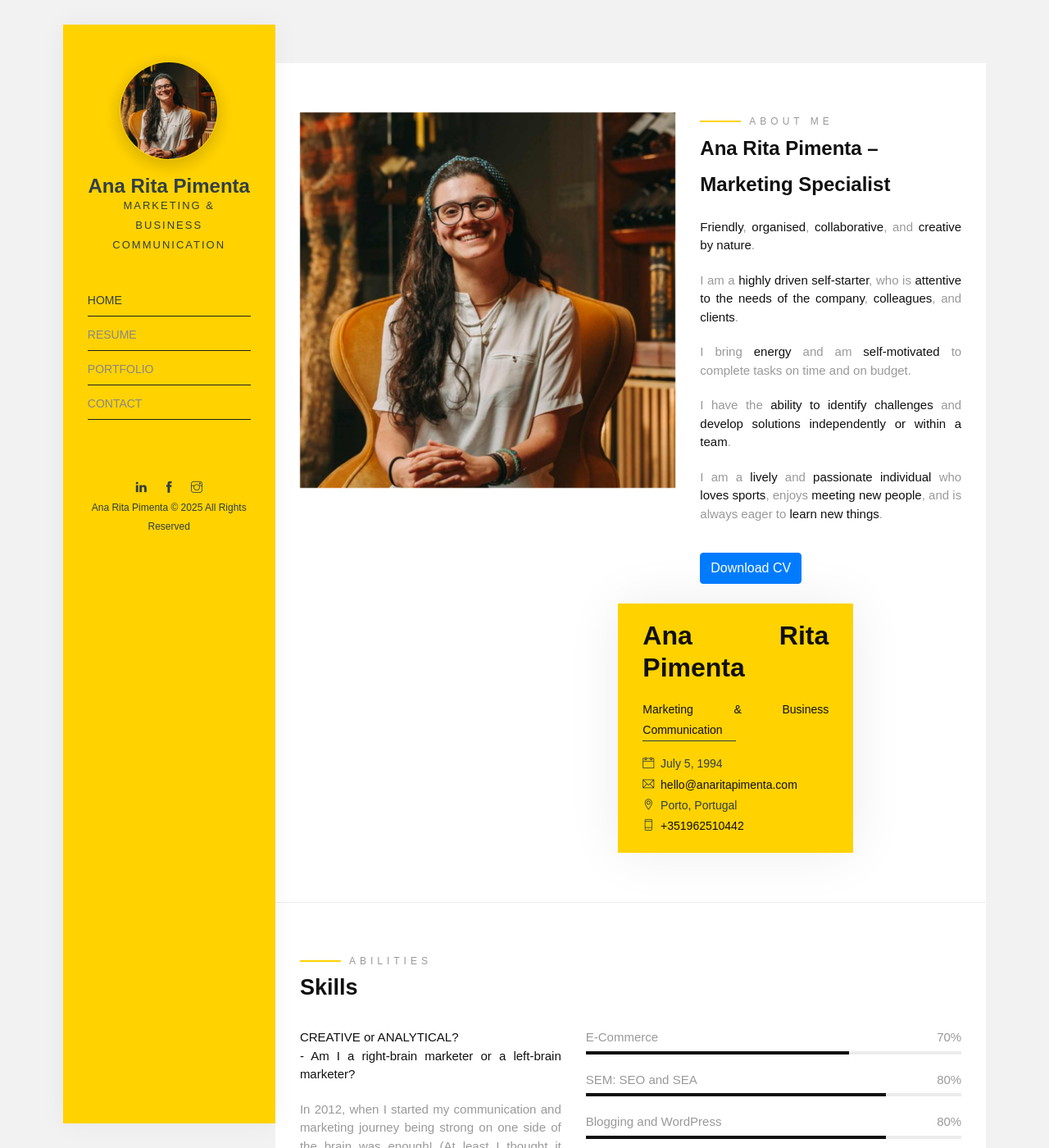
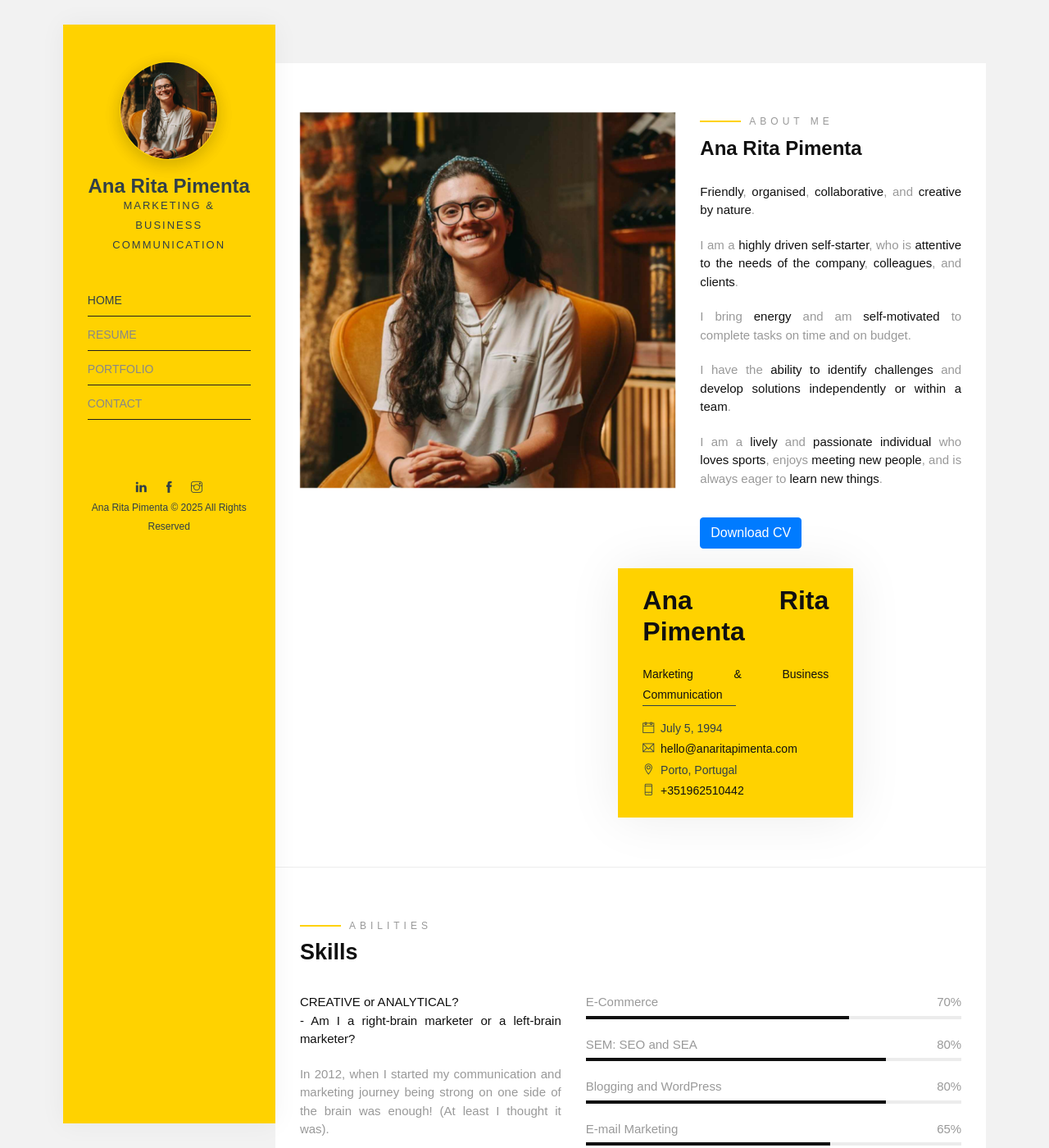
Before and after one commit to anaritapimenta/anaritapimenta.github.io, a Jekyll site: the page built from index.html, in a window 1280 px wide and 1400 px high. Shown: the whole window at 82% size. Built offline with Jekyll 4.4.1, drawn with Linux system fonts in a browser that asks for light colours; some web fonts are replaced; some of the changed text lies outside the part shown.

Commit message:
Update index.html

```diff
--- a/index.html
+++ b/index.html
@@ -30,6 +30,21 @@ layout: default
 
   <!-- Stylesheets -->
   <link rel="stylesheet" href="{{ '/assets/css/style.css' | relative_url }}">
+
+  <style>
+    /* Screen reader only - hides visually but keeps accessible */
+    .sr-only {
+      position: absolute !important;
+      width: 1px !important;
+      height: 1px !important;
+      padding: 0 !important;
+      margin: -1px !important;
+      overflow: hidden !important;
+      clip: rect(0, 0, 0, 0) !important;
+      white-space: nowrap !important;
+      border: 0 !important;
+    }
+  </style>
 </head>
 
 <body>
@@ -50,7 +65,10 @@ layout: default
         <div class="col-md-5 animate-box fadeInLeft animated" data-animate-effect="fadeInLeft">
           <header>
             <span class="heading-meta style-1">About Me</span>
-            <h1 class="about-heading">{{ site.author.name }} – Marketing Specialist</h1>
+            <h1 class="about-heading">
+              Ana Rita Pimenta
+              <span class="sr-only"> – Marketing Specialist</span>
+            </h1>
           </header>
 
           <article>
@@ -90,7 +108,10 @@ layout: default
       <header class="row">
         <div class="col-md-12">
           <span class="heading-meta style-1">What They Say</span>
-          <h2 class="heading animate-box" data-animate-effect="fadeInLeft">Testimonials About Ana Rita Pimenta</h2>
+          <h2 class="heading animate-box" data-animate-effect="fadeInLeft">
+            <span class="sr-only">Testimonials About Ana Rita Pimenta</span>
+            Testimonials
+          </h2>
         </div>
       </header>
       <div class="row">
@@ -136,7 +157,7 @@ layout: default
       <header class="row">
         <div class="col-md-12">
           <span class="heading-meta style-1">Worked With</span>
-          <h2 class="heading animate-box" data-animate-effect="fadeInLeft">Companies I've Collaborated With</h2>
+          <h2 class="heading animate-box sr-only" data-animate-effect="fadeInLeft">Companies I've Collaborated With</h2>
         </div>
       </header>
       <div class="row">
```
